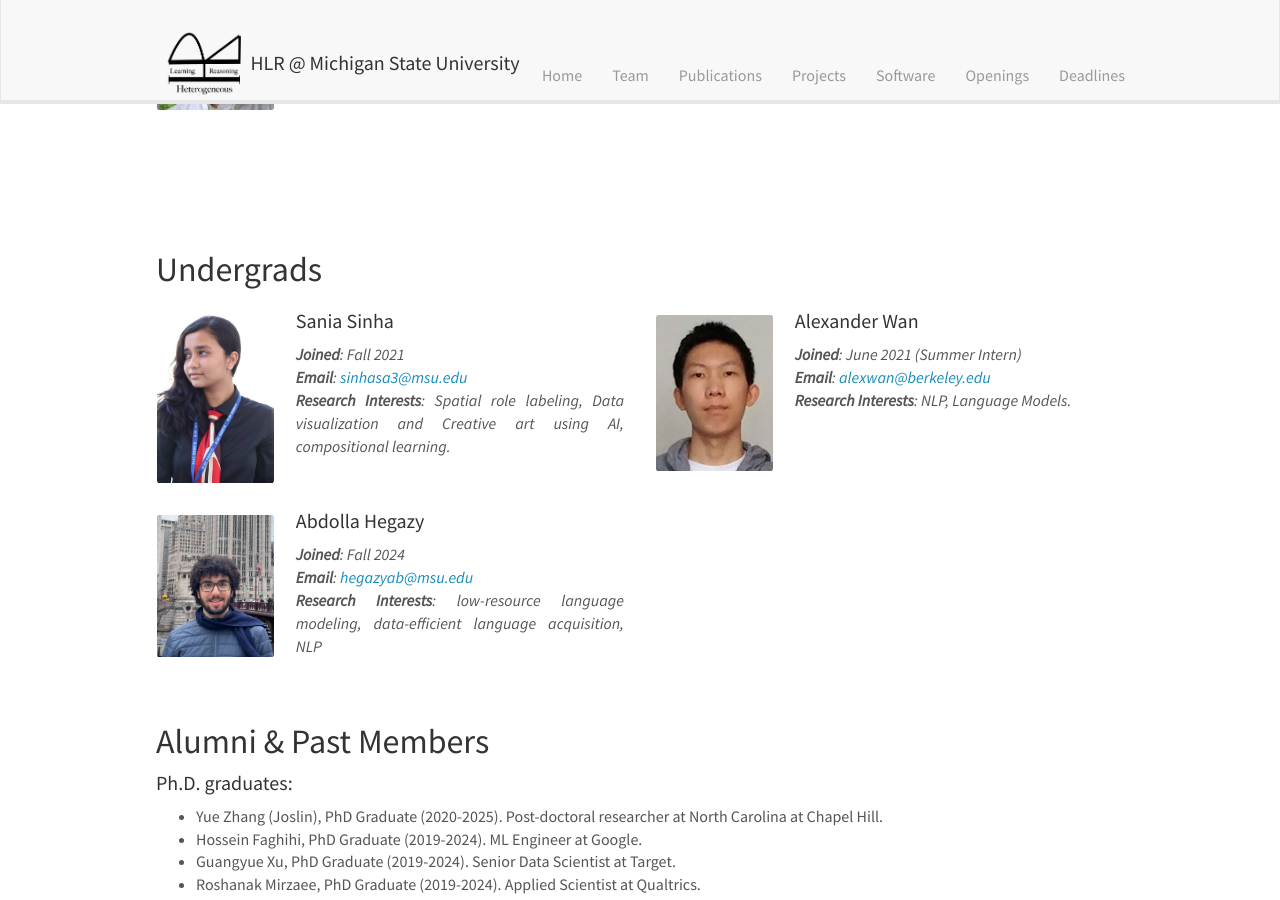
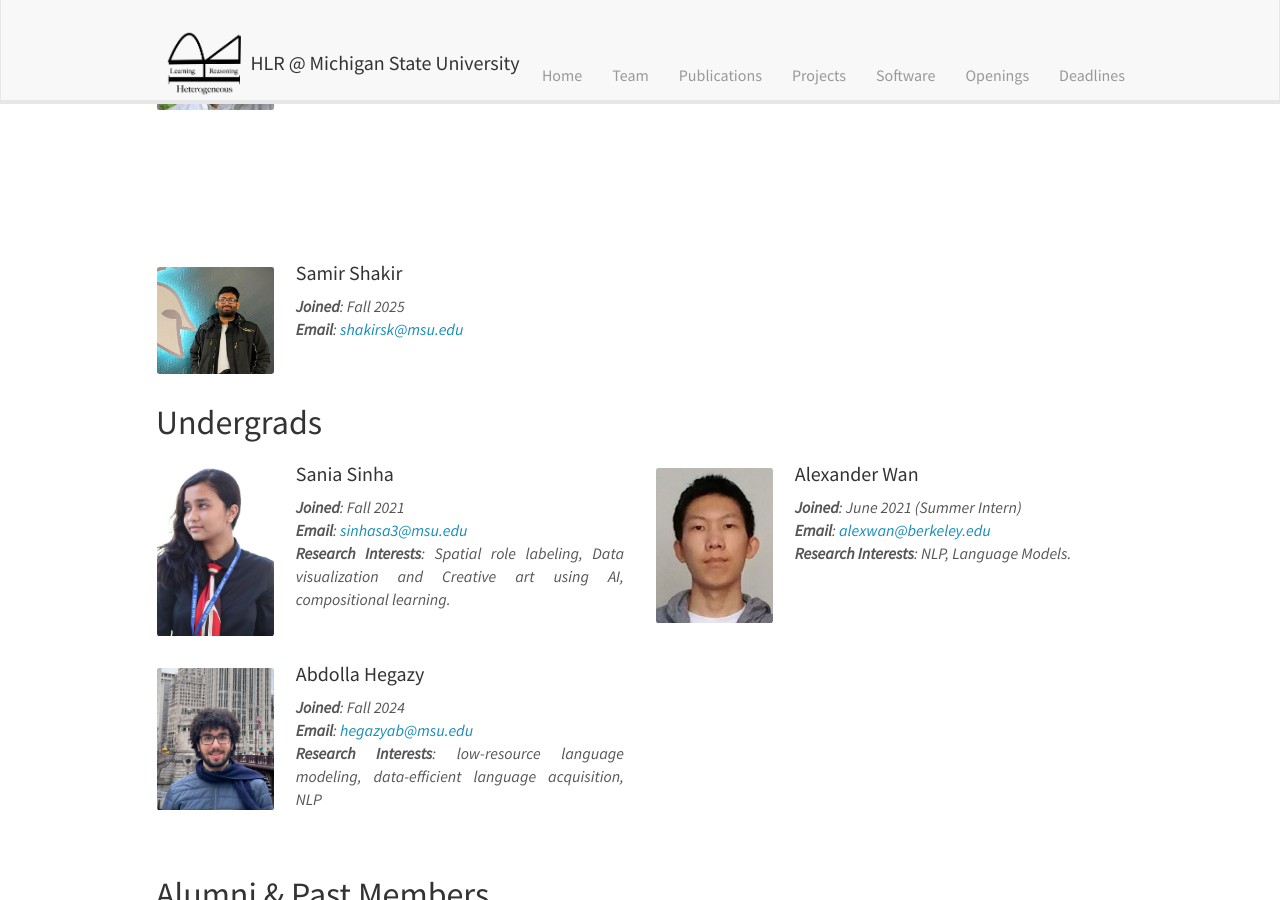
Before and after one commit to HLR/HLR.github.io, a Jekyll site: the page built from _pages/team.md, in a window 1280 px wide and 900 px high, scrolled down 1855 px. Built offline with Jekyll 4.4.1, drawn with Linux system fonts in a browser that asks for light colours; nearby versions of some CDN libraries.

Commit message:
Update the master student Samir Shakir

```diff
--- a/_data/master_students.yml
+++ b/_data/master_students.yml
@@ -8,6 +8,11 @@
 #  education3:
 #  education4:
 
+- name: Samir Shakir
+  photo: Samir Shakir.jpeg
+  email: shakirsk@msu.edu
+  research_interest: Natural Language Processing, LLM Scaffolding and Context Engineering, Reasoning with LLMs.
+  joined: Fall 2025
 #- name: Rosanne Wijgman
 #  photo: rock.jpg
 #  info: Master student
--- a/_pages/team.md
+++ b/_pages/team.md
@@ -90,7 +90,7 @@ Go to <a href="{{ site.url }}{{ site.baseurl }}/pictures/"> <b>Gallery</b> </a>
 
 
 <!-- ## Master's Students -->
-<!--<div class="row">
+<div class="row">
 {% for member in site.data.master_students %}
 <div class="col-sm-6 clearfix">
   <img src="{{ site.url }}{{ site.baseurl }}/images/profiles/{{ member.photo }}" class="img-responsive" width="25%" style="float: left" />
@@ -99,7 +99,7 @@ Go to <a href="{{ site.url }}{{ site.baseurl }}/pictures/"> <b>Gallery</b> </a>
   <i><b>Email</b>: <{{ member.email }}></i>
 </div>
 {% endfor %}
-</div>-->
+</div>
 
 ## Undergrads
 <div class="row">
```
Also changed, not shown: images/profiles/Samir Shakir.jpeg (added).
